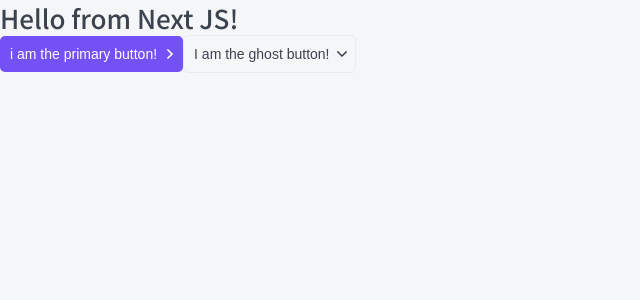
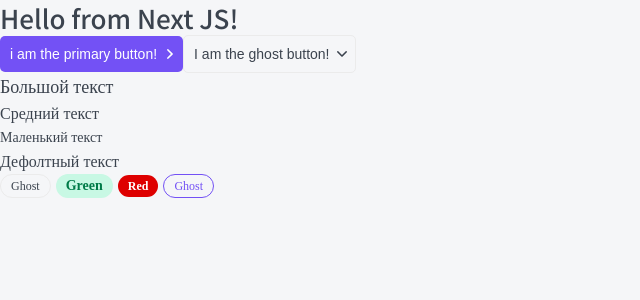
Before and after one commit to haosmos/top-courses, a Next.js app: page / in a window 1280 px wide. Shown: the top 300 px of the page, without its empty margins (0-640 px from the left). Built offline with nearby package versions, Linux system fonts and the light colour scheme.

Commit message:
added the basic simple components: button, tag, paragraph

```diff
--- /dev/null
+++ b/components/P/P.module.css
@@ -0,0 +1,18 @@
+.p {
+	margin: 0;
+}
+
+.s {
+	font-size: 14px;
+	line-height: 24px;
+}
+
+.m {
+	font-size: 16px;
+	line-height: 24px;
+}
+
+.l {
+	font-size: 18px;
+	line-height: 29px;
+}
--- /dev/null
+++ b/components/P/P.tsx
@@ -0,0 +1,23 @@
+import cn from 'classnames';
+import { PProps } from './P.props';
+import styles from './P.module.css';
+
+export function P({
+  size = 'm',
+  children,
+  className,
+  ...props
+}: PProps): JSX.Element {
+  return (
+    <p
+      className={cn(styles.p, className, {
+        [styles.s]: size === 's',
+        [styles.m]: size === 'm',
+        [styles.l]: size === 'l',
+      })}
+      {...props}
+    >
+      {children}
+    </p>
+  );
+}
--- /dev/null
+++ b/components/Tag/Tag.module.css
@@ -0,0 +1,54 @@
+.tag {
+	display: inline-block;
+
+	box-sizing: border-box;
+	margin-right: 5px;
+
+	border-radius: 20px;
+}
+
+.s {
+	padding: 5px 10px;
+
+	font-size: 12px;
+	line-height: 12px;
+}
+
+.m {
+	padding: 5px 10px;
+
+	font-size: 14px;
+	line-height: 14px;
+}
+
+.ghost {
+	border: 1px solid var(--gray-light);
+}
+
+.red {
+	font-weight: bold;
+	color: var(--white);
+
+	background: #DE0000;
+}
+
+.grey {
+	font-weight: bold;
+	color: var(--white);
+
+	background: #51648C;
+}
+
+.green {
+	font-weight: bold;
+	color: var(--green);
+
+	background: var(--green-light);
+}
+
+.primary {
+	color: var(--primary);
+
+	background: none;
+	border: 1px solid var(--primary);
+}
--- /dev/null
+++ b/components/Tag/Tag.tsx
@@ -0,0 +1,34 @@
+import cn from 'classnames';
+import { PProps } from './Tag.props';
+import styles from './Tag.module.css';
+
+export function Tag({
+  size = 's',
+  children,
+  color = 'ghost',
+  href,
+  className,
+  ...props
+}: PProps): JSX.Element {
+  return (
+    <div
+      className={cn(styles.tag, className, {
+        [styles.s]: size === 's',
+        [styles.m]: size === 'm',
+        [styles.ghost]: color === 'ghost',
+        [styles.red]: color === 'red',
+        [styles.grey]: color === 'grey',
+        [styles.green]: color === 'green',
+        [styles.primary]: color === 'primary',
+      })}
+      {...props}
+    >
+      {
+        href
+        ? <a href={href}>{children}</a>
+          // eslint-disable-next-line react/jsx-no-useless-fragment
+        : <>{children}</>
+      }
+    </div>
+  );
+}
--- a/components/index.ts
+++ b/components/index.ts
@@ -1,4 +1,6 @@
 // import Htag from './Htag/Htag';
 export * from './Htag/Htag';
 export * from './Button/Button';
-// export default { Htag };
+export * from './P/P';
+// eslint-disable-next-line import/no-self-import
+export * from './Tag/Tag';
--- a/pages/index.tsx
+++ b/pages/index.tsx
@@ -1,7 +1,7 @@
 // import Head from 'next/head';
 // import Image from 'next/image';
 // import styles from '../styles/Home.module.css';
-import { Htag, Button } from '../components';
+import { Htag, Button, P, Tag } from '../components';
 
 export default function Home(): JSX.Element {
   return (
@@ -13,6 +13,14 @@ export default function Home(): JSX.Element {
       <Button appearance="ghost" arrow="down">
         I am the ghost button!
       </Button>
+      <P size="l">Большой текст</P>
+      <P size="m">Средний текст</P>
+      <P size="s">Маленький текст</P>
+      <P>Дефолтный текст</P>
+      <Tag size="s">Ghost</Tag>
+      <Tag size="m" color="green">Green</Tag>
+      <Tag size="s" color="red">Red</Tag>
+      <Tag size="s" color="primary">Ghost</Tag>
     </div>
   );
 }
```
Also changed, not shown: components/P/P.props.tsx (added, +7 -0 lines), components/Tag/Tag.props.tsx (added, +9 -0 lines).
